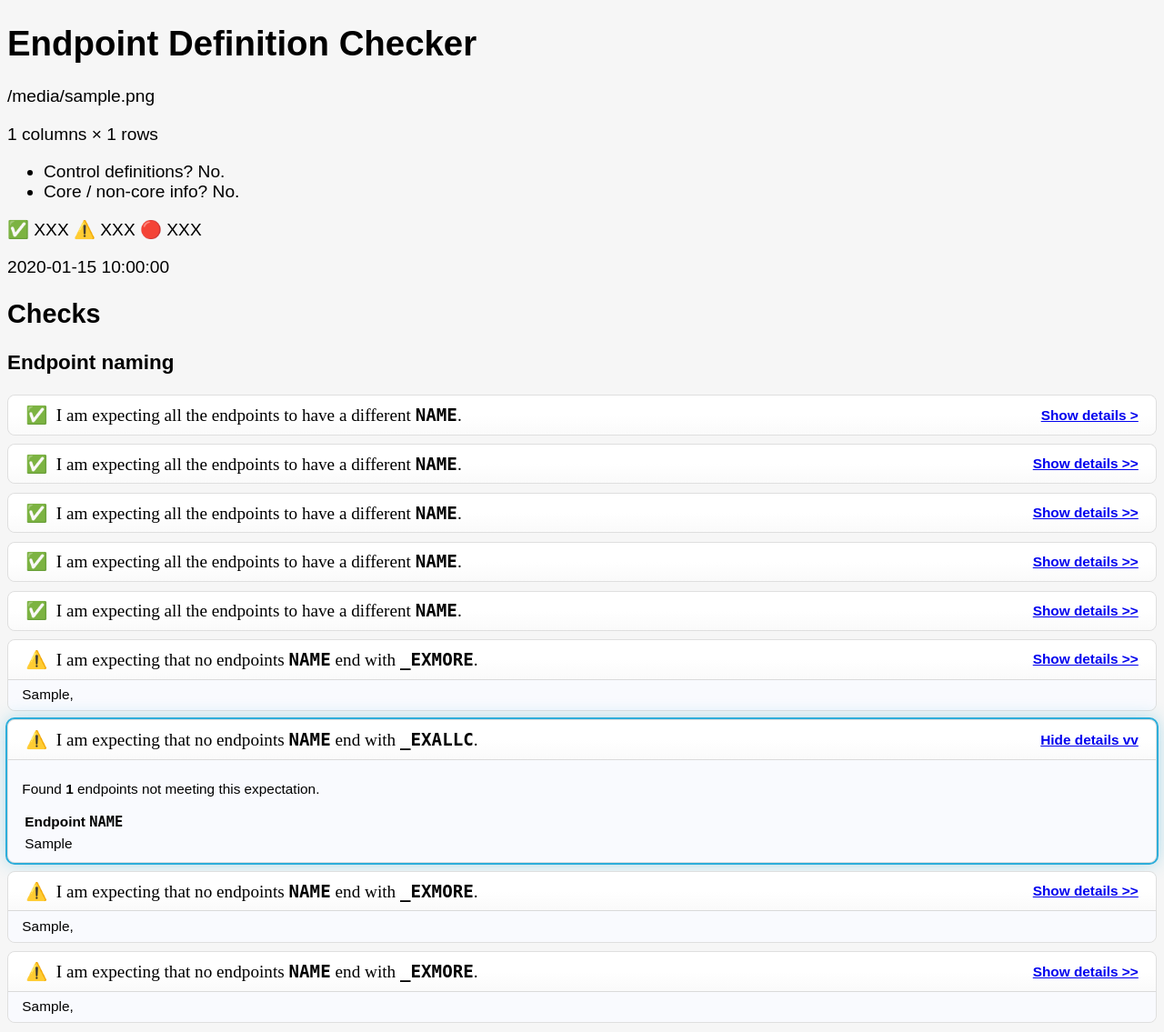
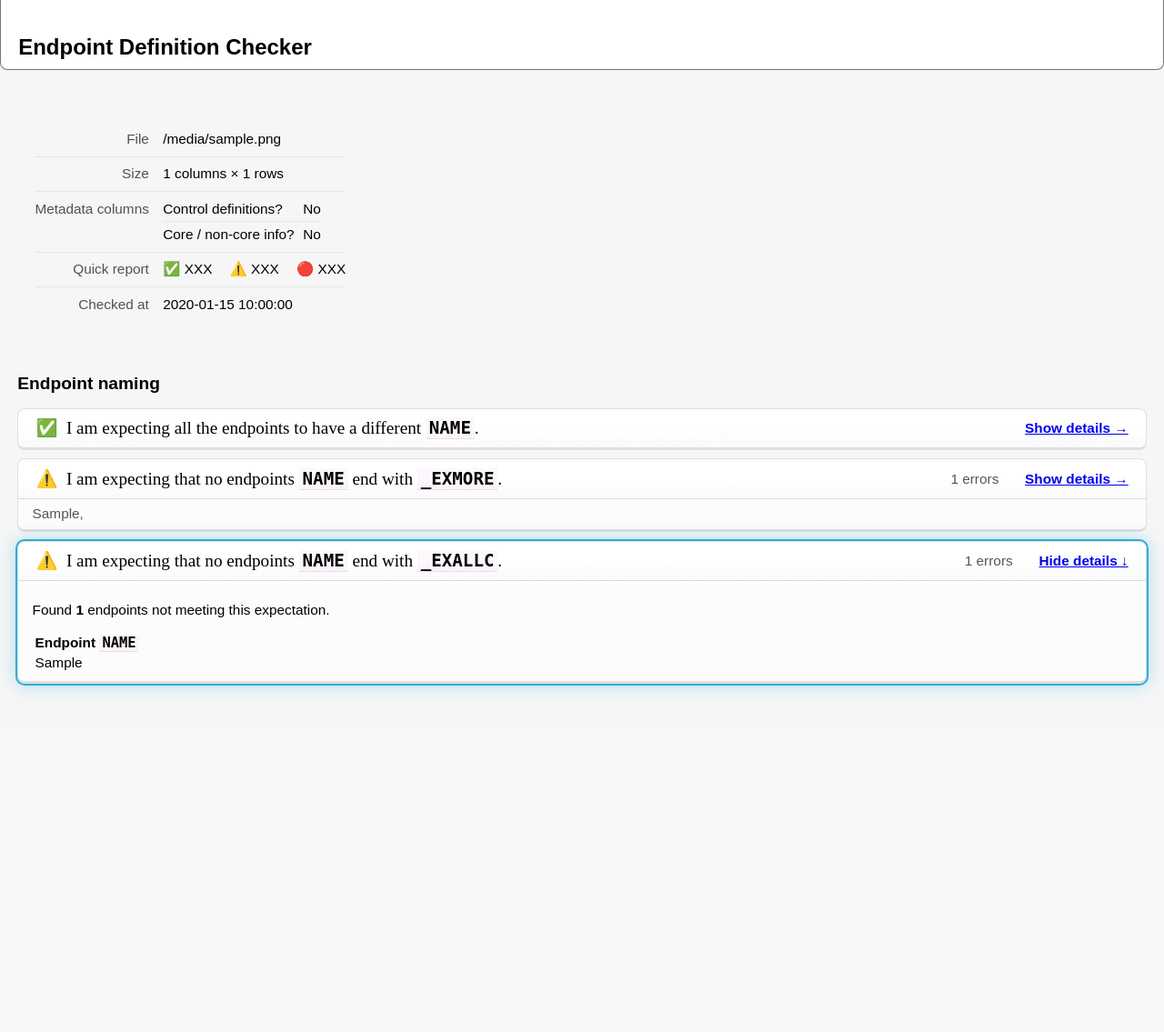
Before and after one commit to FINNGEN/fg-endpoint-tools, a Flask app: template src/fg_endpoint_tools/templates/report.html in a window 1280 px wide. Shown: the whole page at 91% size. After the commit the page ends 763 px from the top, so only its background shows below. Run offline with Flask 3, Linux system fonts and the light colour scheme; the template is opened without the code that fills it: most values are stand-ins (such as "Sample title", 1, 10 or a date in 2020).

Commit message:
defn checker: good to go frontend

```diff
--- a/src/fg_endpoint_tools/server.py
+++ b/src/fg_endpoint_tools/server.py
@@ -11,7 +11,7 @@ from . import definition_checker
 app = Flask(__name__)
 
 
-@app.route("/")
+@app.route("/definition-checker", methods=["GET"])
 def serve_home():
     return render_template('home.html')
 
@@ -38,4 +38,6 @@ def serve_definition_checker():
 
 
 def get_current_time() -> str:
-    return datetime.now().isoformat()
+    now =  datetime.now()
+    now_as_str = now.strftime("%c")
+    return now_as_str
--- a/src/fg_endpoint_tools/templates/report.html
+++ b/src/fg_endpoint_tools/templates/report.html
@@ -9,19 +9,115 @@
   box-sizing: inherit;
 }
 
+h2 {
+  font-size: 1rem;
+}
+
 html {
+  max-width: 70rem;
+  margin: auto;
+
   font-family: "Source Sans 3", sans-serif;
   font-size: 1.2rem;
+
   background: #f6f6f6;
 }
 
+body {
+  margin: 0;
+}
+
 code {
+  padding: 0 0.2em;
   font-weight: 600;
+  background-color: #c483ca10;
+  border-bottom: 1px solid #c483ca40;
+}
+
+
+header {
+  margin: auto;
+  padding: 2rem 1rem 0.5rem;
+
+  font-size: 1.25rem;
+  font-weight: bold;
+
+  background-color: white;
+  border: 1px solid #757575;
+  border-top-width: 0;
+  border-radius: 0 0 8px 8px;
+
 }
 
 main {
-  max-width: 140ch;
-  margin: auto;
+  padding: 0 1rem;
+}
+
+.metadata {
+  display: grid;
+  grid-template-columns: repeat(2, minmax(auto, max-content));
+  column-gap: 0.8rem;
+
+  max-width: 120ch;
+  margin: 3rem 1rem;
+
+  font-size: 0.8rem;
+  font-weight: 500;
+
+  & p {
+    margin: 0;
+  }
+
+  & ul {
+    margin: 0;
+    padding-left: 0.8rem;
+  }
+
+  & .metadata-item {
+    display: grid;
+    grid-column: 1 / -1;
+    grid-template-columns: subgrid;
+
+    padding: 0.5rem 0;
+  }
+  & .metadata-item > :first-child {
+    color: #515151;
+    text-align: right;
+  }
+
+  & .metadata-item:not(:last-child) {
+    border-bottom: 1px solid #e6e6e6;
+  }
+
+  & .metadata-columns-content {
+    max-width: fit-content;
+
+    display: grid;
+    grid-template-columns: auto auto;
+    column-gap: 0.5rem;
+  }
+
+  & .metadata-columns-content .row {
+    display: grid;
+    grid-column: 1 / -1;
+    grid-template-columns: subgrid;
+
+    padding: 0;
+  }
+
+  & .metadata-columns-content .row:not(:first-child) {
+    padding-top: 0.25rem;
+  }
+
+  & .metadata-columns-content .row:not(:last-child) {
+    padding-bottom: 0.25rem;
+    border-bottom: 1px solid #e6e6e6;
+  }
+
+  & .actions-quick-report {
+    display: flex;
+    column-gap: 1rem;
+  }
 }
 
 .check {
@@ -29,10 +125,11 @@ main {
 
   border: 1px solid #dfdfdf;
   border-radius: 8px;
+  border-bottom-width: 3px;
 }
 
 .check:hover {
-  outline: 2px solid #2dadda;
+  border-bottom: 3px solid #2dadda;
 }
 
 .check.closed .output-details {
@@ -59,6 +156,10 @@ main {
   top: 0;
 }
 
+.check.preview .output-details {
+  color: #555;
+}
+
 .check-expectation {
   padding: 0.5em 1em;
 
@@ -66,7 +167,6 @@ main {
   column-gap: 0.5em;
   align-items: center;
 
-  font-family: "Source Serif 4", serif;
   border-radius: 8px;
   background: linear-gradient(#fff, #fff 50%, #fafafa);
 }
@@ -80,13 +180,27 @@ main {
   margin: 0;
 }
 
+.description {
+  padding-right: 1rem;
+  font-family: "Source Serif 4", serif;
+}
+
+p.error-count {
+  padding-right: 1rem;
+
+  color: #555;
+  font-size: 0.8rem;
+}
+
 .action-show-details {
-  color: LinkText;
-  text-decoration: underline;
-
   font-family: "Source Sans 3", sans-serif;
   font-weight: 600;
   font-size: 0.8rem;
+
+  text-align: right;
+
+  color: LinkText;
+  text-decoration: underline;
 }
 
 .output-details {
@@ -98,96 +212,78 @@ main {
 
   font-size: 0.8rem;
 
-  background-color: #F9FAFE;
+  background-color: #fcfcfc;
   border-radius: 0 0 8px 8px;
+}
+
+.utils-break-word {
+  word-break: break-word;
 }
 
   </style>
 </head>
+<header>
+Endpoint Definition Checker
+</header>
+
 <main>
-<h1>Endpoint Definition Checker</h1>
+<article class="metadata">
+  <div class="metadata-item">
+    <p>File</p>
+    <p class="utils-break-word">{{ file_name }}</p>
+  </div>
 
-<article>
-    <p>{{ file_name }}</p>
+  <div class="metadata-item">
+    <p>Size</p>
+    <p>{{ summary.n_columns }} columns × {{ summary.n_rows }} rows</p>
+  </div>
 
-    <p>{{ summary.n_columns }} columns × {{ summary.n_rows }} rows</p>
+  <div class="metadata-item">
+    <p>Metadata columns</p>
+    <div class="metadata-columns-content">
+      <div class="row">
+        <p>Control definitions?</p>
+        <p>
+        {% if summary.has_control_definitions %}
+          Yes
+        {% else %}
+          No
+        {% endif %}
+        </p>
+      </div>
 
-    <ul>
-      <li>
-      Control definitions?
-      {% if summary.has_control_definitions %}
-        Yes.
-      {% else %}
-        No.
-      {% endif %}
-      </li>
-      <li>
-      Core / non-core info?
-      {% if summary.has_core_info %}
-        Yes.
-      {% else %}
-        No.
-      {% endif %}
-      </li>
-  </ul>
-  <p>✅ XXX  ⚠️ XXX 🔴 XXX</p>
-  <p>{{ run_datetime }}</p>
+      <div class="row">
+        <p>Core / non-core info?</p>
+        <p>
+        {% if summary.has_core_info %}
+          Yes
+        {% else %}
+          No
+        {% endif %}
+        </p>
+      </div>
+    </div>
+  </div>
+
+  <div class="metadata-item">
+    <p>Quick report</p>
+    <div class="actions-quick-report"><p>✅ XXX</p>  <p>⚠️ XXX</p> <p>🔴 XXX</p></div>
+  </div>
+
+  <div class="metadata-item">
+    <p>Checked at</p>
+    <p id="report-time">{{ run_datetime }}</p>
+  </div>
 </article>
 
 
-<h2>Checks</h2>
-
-<h3>Endpoint naming</h3>
+<h2>Endpoint naming</h2>
 
 <article class="check closed">
   <div class="check-expectation">
-    <p>✅</p>
-    <p>I am expecting all the endpoints to have a different <code>NAME</code>.</p>
-    <p class="action-show-details">Show details &gt;</p>
-  </div>
-  <div class="output-details hidden">
-    {{ duplicates }}
-  </div>
-</article>
-
-<article class="check closed">
-  <div class="check-expectation">
-    <p>✅</p>
-    <p>I am expecting all the endpoints to have a different <code>NAME</code>.</p>
-    <p class="action-show-details">Show details &gt;&gt;</p>
-  </div>
-  <div class="output-details hidden">
-    {{ duplicates }}
-  </div>
-</article>
-
-<article class="check closed">
-  <div class="check-expectation">
-    <p>✅</p>
-    <p>I am expecting all the endpoints to have a different <code>NAME</code>.</p>
-    <p class="action-show-details">Show details &gt;&gt;</p>
-  </div>
-  <div class="output-details hidden">
-    {{ duplicates }}
-  </div>
-</article>
-
-<article class="check closed">
-  <div class="check-expectation">
-    <p>✅</p>
-    <p>I am expecting all the endpoints to have a different <code>NAME</code>.</p>
-    <p class="action-show-details">Show details &gt;&gt;</p>
-  </div>
-  <div class="output-details hidden">
-    {{ duplicates }}
-  </div>
-</article>
-
-<article class="check closed">
-  <div class="check-expectation">
-    <p>✅</p>
-    <p>I am expecting all the endpoints to have a different <code>NAME</code>.</p>
-    <p class="action-show-details">Show details &gt;&gt;</p>
+    <p class="status">✅</p>
+    <p class="description">I am expecting all the endpoints to have a different <code>NAME</code>.</p>
+    <p class="action-show-details">Show details&nbsp;&rarr;</p>
   </div>
   <div class="output-details hidden">
     {{ duplicates }}
@@ -196,9 +292,10 @@ main {
 
 <article class="check preview">
   <div class="check-expectation">
-    <p>⚠️</p>
-    <p>I am expecting that no endpoints <code>NAME</code> end with <code>_EXMORE</code>.</p>
-    <p class="action-show-details">Show details &gt;&gt;</p>
+    <p class="status">⚠️</p>
+    <p class="description">I am expecting that no endpoints <code>NAME</code> end with <code>_EXMORE</code>.</p>
+    <p class="error-count">{{ any_exmore | length }} errors</p>
+    <p class="action-show-details">Show details&nbsp;&rarr;</p>
   </div>
   <div class="output-details">
   {% for ee in any_exmore %}
@@ -209,9 +306,10 @@ main {
 
 <article class="check opened">
   <div class="check-expectation">
-    <p>⚠️</p>
-    <p>I am expecting that no endpoints <code>NAME</code> end with <code>_EXALLC</code>.</p>
-    <p class="action-show-details">Hide details vv</p>
+    <p class="status">⚠️</p>
+    <p class="description">I am expecting that no endpoints <code>NAME</code> end with <code>_EXALLC</code>.</p>
+    <p class="error-count">{{ any_exallc | length }} errors</p>
+    <p class="action-show-details">Hide details&nbsp;&darr;</p>
   </div>
   <div class="output-details">
     <p>Found <b>{{ any_exallc | length }}</b> endpoints not meeting this expectation.</p>
@@ -219,7 +317,7 @@ main {
     <table>
       <tr>
         <th>Endpoint <code>NAME</code></th>
-      <tr>
+      </tr>
       {% for ee in any_exallc %}
       <tr>
         <td>{{ ee }}</td>
@@ -228,29 +326,5 @@ main {
     </table>
   </div>
 </article>
-<article class="check preview">
-  <div class="check-expectation">
-    <p>⚠️</p>
-    <p>I am expecting that no endpoints <code>NAME</code> end with <code>_EXMORE</code>.</p>
-    <p class="action-show-details">Show details &gt;&gt;</p>
-  </div>
-  <div class="output-details">
-  {% for ee in any_exmore %}
-    {{ee}},
-  {% endfor %}
-  </div>
-</article>
-<article class="check preview">
-  <div class="check-expectation">
-    <p>⚠️</p>
-    <p>I am expecting that no endpoints <code>NAME</code> end with <code>_EXMORE</code>.</p>
-    <p class="action-show-details">Show details &gt;&gt;</p>
-  </div>
-  <div class="output-details">
-  {% for ee in any_exmore %}
-    {{ee}},
-  {% endfor %}
-  </div>
-</article>
 
 </main>
```
